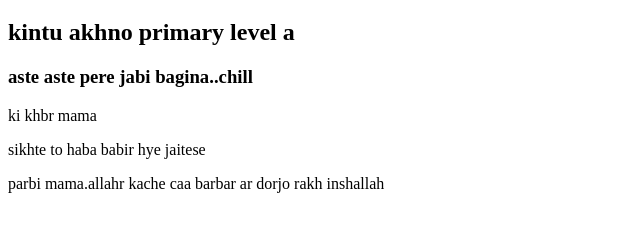
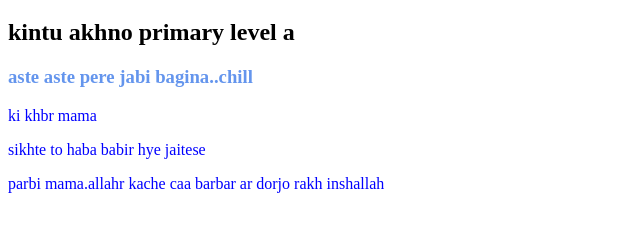
Before and after one commit to abdullahfaisal5/my-first-repo, a plain HTML site: page index.html in a window 1280 px wide. Shown: the part 61-292 px from the top of the page, without its empty margins (0-640 px from the left). Drawn offline with Linux system fonts and the light colour scheme.

Commit message:
color added

```diff
--- a/index.html
+++ b/index.html
@@ -5,6 +5,7 @@
     <meta http-equiv="X-UA-Compatible" content="IE=edge">
     <meta name="viewport" content="width=device-width, initial-scale=1.0">
     <title>My First Github Repo</title>
+    <link rel="stylesheet" href="style.css">
 </head>
 <body>
     <h1>Mama coding to sikhe gesi</h1>
--- a/style.css
+++ b/style.css
@@ -0,0 +1,6 @@
+p{
+    color: blue;
+}
+h3{
+    color: cornflowerblue;
+}
```
